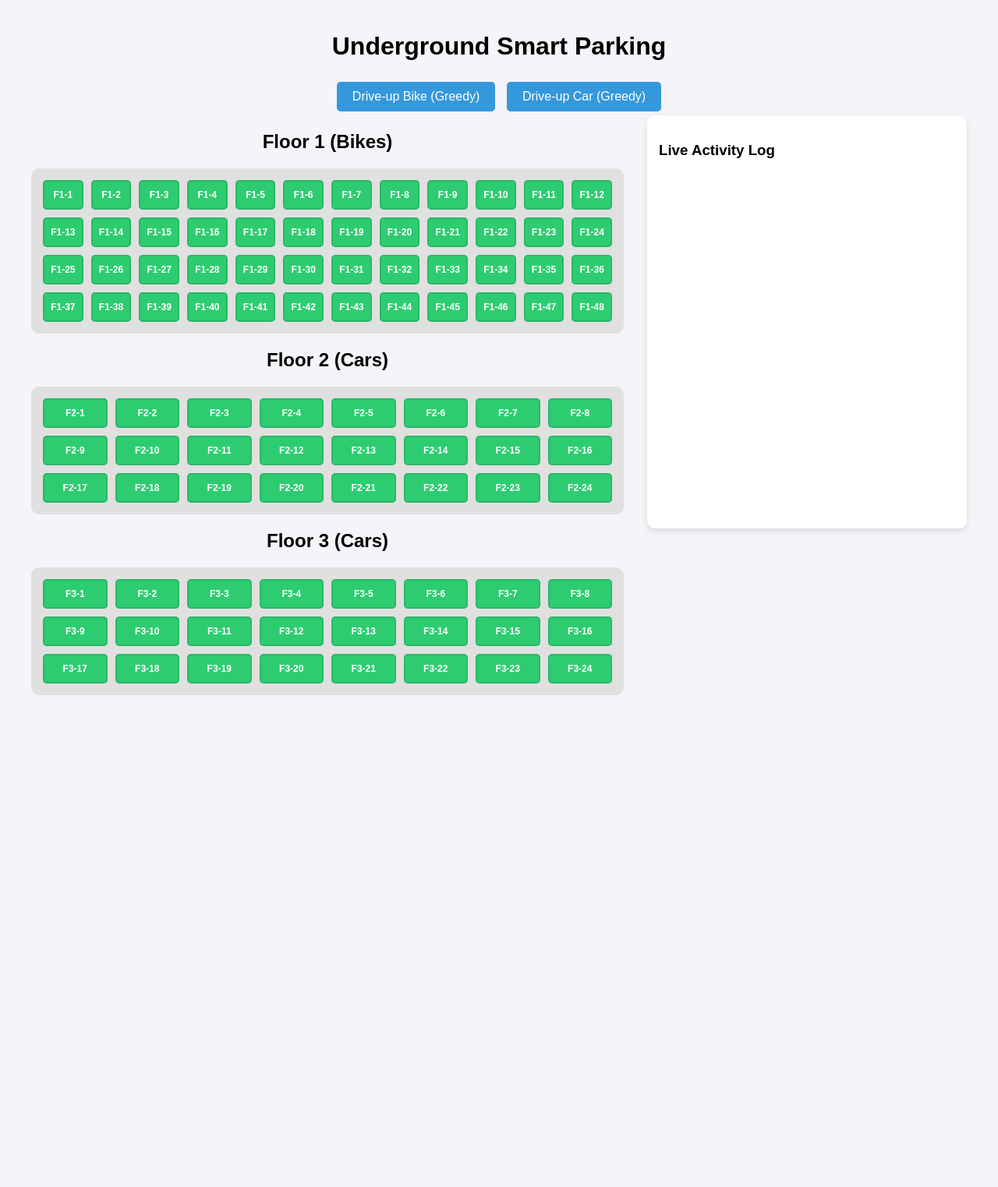
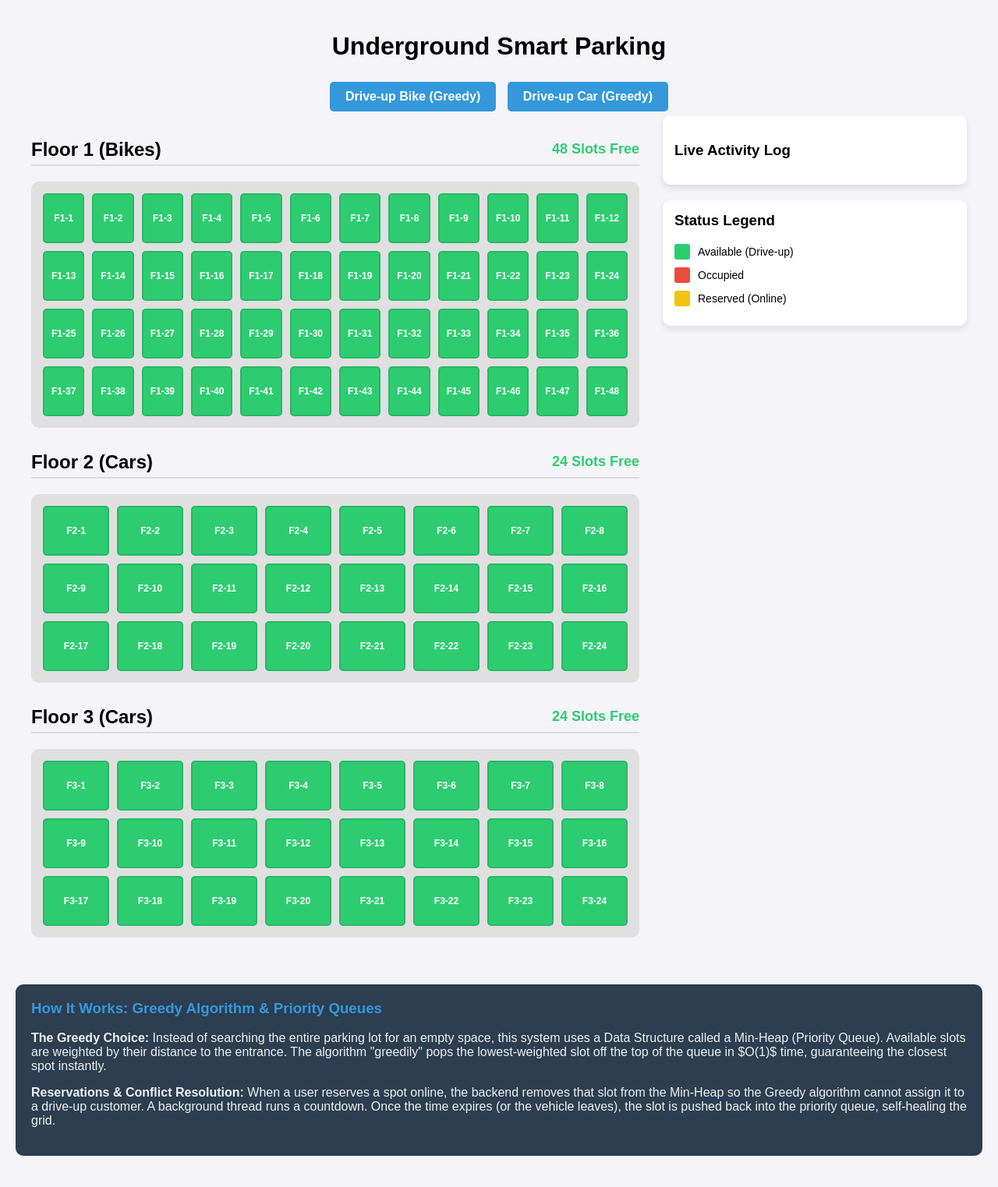
Before and after one commit to mendemabhinav/SmartParking, a Flask app: page / in a window 1280 px wide. Shown: the whole page at 78% size. Before the commit the page ends 892 px from the top, so only its background shows below. Run offline with Flask 3, Linux system fonts and the light colour scheme; data that the repository does not hold is empty.

Commit message:
updated UI

```diff
--- a/app.py
+++ b/app.py
@@ -1,7 +1,8 @@
 from flask import Flask, render_template, jsonify, request
 import heapq
 import datetime
-import threading # Added for the countdown timer
+import threading
+import time # Added to track exact expiration times
 
 app = Flask(__name__)
 
@@ -10,13 +11,13 @@ f1_bikes = []
 f2_cars = []
 f3_cars = []
 activity_log = []
+expirations = {} # New: Keeps track of when reservations end
 
 def add_log(message):
     time_now = datetime.datetime.now().strftime("%H:%M:%S")
     activity_log.insert(0, f"[{time_now}] {message}")
     if len(activity_log) > 15: activity_log.pop()
 
-# Initialize the floors
 for i in range(1, 49):
     parking_slots[f'F1-{i}'] = 0
     heapq.heappush(f1_bikes, (i, f'F1-{i}'))
@@ -26,10 +27,10 @@ for i in range(1, 25):
     parking_slots[f'F3-{i}'] = 0
     heapq.heappush(f3_cars, (i, f'F3-{i}'))
 
-# --- BACKGROUND TIMER FUNCTION ---
 def free_reserved_slot(slot_id, weight):
-    if parking_slots[slot_id] == 2: # Check if it's still reserved
+    if parking_slots[slot_id] == 2:
         parking_slots[slot_id] = 0
+        if slot_id in expirations: del expirations[slot_id] # Clear timer
         if 'F1' in slot_id: heapq.heappush(f1_bikes, (weight, slot_id))
         elif 'F2' in slot_id: heapq.heappush(f2_cars, (weight, slot_id))
         elif 'F3' in slot_id: heapq.heappush(f3_cars, (weight, slot_id))
@@ -41,7 +42,13 @@ def home():
 
 @app.route('/get_status')
 def get_status():
-    return jsonify({"slots": parking_slots, "log": activity_log})
+    # We now send the counts and expiration times to the frontend!
+    return jsonify({
+        "slots": parking_slots,
+        "log": activity_log,
+        "counts": {"f1": len(f1_bikes), "f2": len(f2_cars), "f3": len(f3_cars)},
+        "expirations": expirations
+    })
 
 @app.route('/greedy_park', methods=['POST'])
 def greedy_park():
@@ -61,28 +68,27 @@ def greedy_park():
 
 @app.route('/action', methods=['POST'])
 def action():
-    # FIXED: Added 'global' so Python doesn't crash when editing the queues
     global f1_bikes, f2_cars, f3_cars
 
     slot_id = request.json.get('id')
     state = parking_slots[slot_id]
     weight = int(slot_id.split('-')[1])
 
-    if state == 0: # Reserving
+    if state == 0:
         duration = int(request.json.get('duration', 0))
         parking_slots[slot_id] = 2
+        expirations[slot_id] = time.time() + duration # Save exact end time
 
-        # Remove from greedy queues
         if 'F1' in slot_id: f1_bikes = [s for s in f1_bikes if s[1] != slot_id]; heapq.heapify(f1_bikes)
         elif 'F2' in slot_id: f2_cars = [s for s in f2_cars if s[1] != slot_id]; heapq.heapify(f2_cars)
         elif 'F3' in slot_id: f3_cars = [s for s in f3_cars if s[1] != slot_id]; heapq.heapify(f3_cars)
 
-        # Start the background timer to free the slot
         threading.Timer(duration, free_reserved_slot, args=(slot_id, weight)).start()
-        add_log(f"Slot {slot_id} manually reserved for {duration} seconds.")
+        add_log(f"Slot {slot_id} reserved for {duration} seconds.")
 
-    else: # Exiting
+    else:
         parking_slots[slot_id] = 0
+        if slot_id in expirations: del expirations[slot_id] # Clear timer early if manually exited
         if 'F1' in slot_id: heapq.heappush(f1_bikes, (weight, slot_id))
         elif 'F2' in slot_id: heapq.heappush(f2_cars, (weight, slot_id))
         elif 'F3' in slot_id: heapq.heappush(f3_cars, (weight, slot_id))
--- a/static/script.js
+++ b/static/script.js
@@ -1,30 +1,55 @@
-async function loadLot() {
+let latestData = null; // Store data to update timer smoothly
+
+async function fetchStatus() {
     const response = await fetch('/get_status');
-    const data = await response.json();
+    latestData = await response.json();
+    updateUI();
+}
 
-    drawFloor('f1-grid', data.slots, 'F1', 48);
-    drawFloor('f2-grid', data.slots, 'F2', 24);
-    drawFloor('f3-grid', data.slots, 'F3', 24);
+function updateUI() {
+    if (!latestData) return;
 
+    // Update Free Counts
+    document.getElementById('count-f1').innerText = `${latestData.counts.f1} Slots Free`;
+    document.getElementById('count-f2').innerText = `${latestData.counts.f2} Slots Free`;
+    document.getElementById('count-f3').innerText = `${latestData.counts.f3} Slots Free`;
+
+    // Draw Floors
+    drawFloor('f1-grid', latestData, 'F1', 48);
+    drawFloor('f2-grid', latestData, 'F2', 24);
+    drawFloor('f3-grid', latestData, 'F3', 24);
+
+    // Update Log
     const logEl = document.getElementById('activity-log');
     logEl.innerHTML = '';
-    data.log.forEach(entry => {
+    latestData.log.forEach(entry => {
         let li = document.createElement('li');
         li.innerText = entry;
         logEl.appendChild(li);
     });
 }
 
-function drawFloor(containerId, slots, prefix, count) {
+function drawFloor(containerId, data, prefix, count) {
     const grid = document.getElementById(containerId);
     grid.innerHTML = '';
+    let now = Date.now() / 1000; // Current time in seconds
+
     for (let i = 1; i <= count; i++) {
         let id = `${prefix}-${i}`;
+        let state = data.slots[id];
         let div = document.createElement('div');
-        div.innerText = id;
-        div.className = 'slot ' + getColor(slots[id]);
+        div.className = 'slot ' + getColor(state);
 
-        div.onclick = () => slotAction(id, slots[id]);
+        let content = `<span>${id}</span>`;
+
+        // Timer Logic for Yellow Reserved Slots
+        if (state === 2 && data.expirations[id]) {
+            let timeLeft = Math.max(0, Math.ceil(data.expirations[id] - now));
+            content += `<span class="timer-text">${timeLeft}s left</span>`;
+        }
+
+        div.innerHTML = content;
+        div.onclick = () => slotAction(id, state);
         grid.appendChild(div);
     }
 }
@@ -41,14 +66,13 @@ async function autoPark(type) {
         headers: {'Content-Type': 'application/json'},
         body: JSON.stringify({type: type})
     });
-    loadLot();
+    fetchStatus();
 }
 
 async function slotAction(id, state) {
     let payload = {id: id};
 
     if (state === 0) {
-        // FIXED: Prompt for duration. We use SECONDS so you can test it quickly without waiting an hour!
         let time = prompt(`Reserve slot ${id}? Enter duration in SECONDS:`);
         if (!time || isNaN(time)) return;
         payload.duration = parseInt(time);
@@ -61,10 +85,14 @@ async function slotAction(id, state) {
         headers: {'Content-Type': 'application/json'},
         body: JSON.stringify(payload)
     });
-    loadLot();
+    fetchStatus();
 }
 
-loadLot();
+// Initial fetch
+fetchStatus();
 
-// FIXED: This automatically refreshes the grid every 1.5 seconds so you can watch timers expire!
-setInterval(loadLot, 1500);
+// To make the countdown look smooth, we redraw the UI every 1 second based on the stored data
+setInterval(updateUI, 1000);
+
+// We ask Python for fresh server data every 2 seconds
+setInterval(fetchStatus, 2000);
--- a/static/style.css
+++ b/static/style.css
@@ -1,49 +1,64 @@
 body {
     font-family: Arial, sans-serif;
     background-color: #f4f4f9;
-    text-align: center;
-    margin: 0; padding: 20px;
+    text-align: center; margin: 0; padding: 20px;
 }
 
 .controls button {
-    padding: 10px 20px; font-size: 16px;
+    padding: 10px 20px; font-size: 16px; font-weight: bold;
     cursor: pointer; margin: 5px; background: #3498db;
     color: white; border: none; border-radius: 5px;
 }
 
 .layout {
-    display: flex;
-    justify-content: center;
-    gap: 30px;
-    max-width: 1200px;
-    margin: 0 auto;
+    display: flex; justify-content: center;
+    gap: 30px; max-width: 1200px; margin: 0 auto;
 }
 
-.floors { flex: 2; }
+.floors { flex: 2; text-align: left; }
+.sidebar { flex: 1; display: flex; flex-direction: column; gap: 20px; }
+
+.floor-header {
+    display: flex; justify-content: space-between;
+    align-items: center; border-bottom: 2px solid #ddd;
+    padding-bottom: 5px; margin-top: 30px;
+}
+.free-count { color: #2ecc71; font-size: 18px; font-weight: bold; }
 
 .grid {
-    display: grid; gap: 10px;
-    padding: 15px; background: #e0e0e0;
+    display: grid; gap: 10px; padding: 15px; background: #e0e0e0;
     border-radius: 10px; margin-bottom: 20px;
 }
-.f1-grid { grid-template-columns: repeat(12, 1fr); } /* 4 rows of 12 */
-.f2-grid, .f3-grid { grid-template-columns: repeat(8, 1fr); } /* 3 rows of 8 */
+.f1-grid { grid-template-columns: repeat(12, 1fr); }
+.f2-grid, .f3-grid { grid-template-columns: repeat(8, 1fr); }
 
 .slot {
     padding: 10px 0; color: white; font-weight: bold; font-size: 12px;
     border-radius: 5px; cursor: pointer; border: 2px solid rgba(0,0,0,0.1);
+    display: flex; flex-direction: column; align-items: center; justify-content: center;
+    min-height: 40px;
 }
+
+.timer-text { font-size: 10px; margin-top: 3px; font-weight: normal; }
 
 .green { background-color: #2ecc71; }
 .red { background-color: #e74c3c; }
 .yellow { background-color: #f1c40f; color: black; }
 
-.log-container {
-    flex: 1;
-    background: white; border-radius: 10px;
-    padding: 15px; text-align: left;
+.log-container, .legend {
+    background: white; border-radius: 10px; padding: 15px; text-align: left;
     box-shadow: 0 4px 8px rgba(0,0,0,0.1);
-    max-height: 500px; overflow-y: auto;
 }
+.log-container { max-height: 400px; overflow-y: auto; }
 #activity-log { list-style: none; padding: 0; }
 #activity-log li { padding: 8px 0; border-bottom: 1px solid #eee; font-size: 14px;}
+
+.legend h3 { margin-top: 0; }
+.legend-item { display: flex; align-items: center; margin-bottom: 10px; font-size: 14px; }
+.color-box { width: 20px; height: 20px; border-radius: 3px; margin-right: 10px; display: inline-block; }
+
+.tech-footer {
+    max-width: 1200px; margin: 40px auto 20px; padding: 20px;
+    background: #2c3e50; color: #ecf0f1; border-radius: 10px; text-align: left;
+}
+.tech-footer h3 { margin-top: 0; color: #3498db; }
--- a/templates/index.html
+++ b/templates/index.html
@@ -15,21 +15,36 @@
 
     <div class="layout">
         <div class="floors">
-            <h2>Floor 1 (Bikes)</h2>
+            <h2 class="floor-header">Floor 1 (Bikes) <span class="free-count" id="count-f1"></span></h2>
             <div id="f1-grid" class="grid f1-grid"></div>
 
-            <h2>Floor 2 (Cars)</h2>
+            <h2 class="floor-header">Floor 2 (Cars) <span class="free-count" id="count-f2"></span></h2>
             <div id="f2-grid" class="grid f2-grid"></div>
 
-            <h2>Floor 3 (Cars)</h2>
+            <h2 class="floor-header">Floor 3 (Cars) <span class="free-count" id="count-f3"></span></h2>
             <div id="f3-grid" class="grid f3-grid"></div>
         </div>
 
-        <div class="log-container">
-            <h3>Live Activity Log</h3>
-            <ul id="activity-log"></ul>
+        <div class="sidebar">
+            <div class="log-container">
+                <h3>Live Activity Log</h3>
+                <ul id="activity-log"></ul>
+            </div>
+
+            <div class="legend">
+                <h3>Status Legend</h3>
+                <div class="legend-item"><span class="color-box green"></span> Available (Drive-up)</div>
+                <div class="legend-item"><span class="color-box red"></span> Occupied</div>
+                <div class="legend-item"><span class="color-box yellow"></span> Reserved (Online)</div>
+            </div>
         </div>
     </div>
+
+    <footer class="tech-footer">
+        <h3>How It Works: Greedy Algorithm & Priority Queues</h3>
+        <p><strong>The Greedy Choice:</strong> Instead of searching the entire parking lot for an empty space, this system uses a Data Structure called a Min-Heap (Priority Queue). Available slots are weighted by their distance to the entrance. The algorithm "greedily" pops the lowest-weighted slot off the top of the queue in $O(1)$ time, guaranteeing the closest spot instantly.</p>
+        <p><strong>Reservations & Conflict Resolution:</strong> When a user reserves a spot online, the backend removes that slot from the Min-Heap so the Greedy algorithm cannot assign it to a drive-up customer. A background thread runs a countdown. Once the time expires (or the vehicle leaves), the slot is pushed back into the priority queue, self-healing the grid.</p>
+    </footer>
 
     <script src="/static/script.js"></script>
 </body>
```
